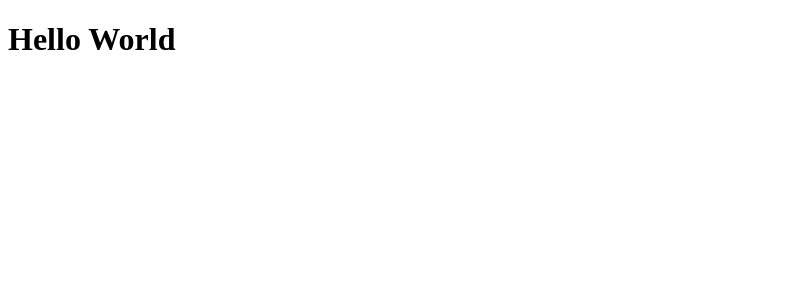
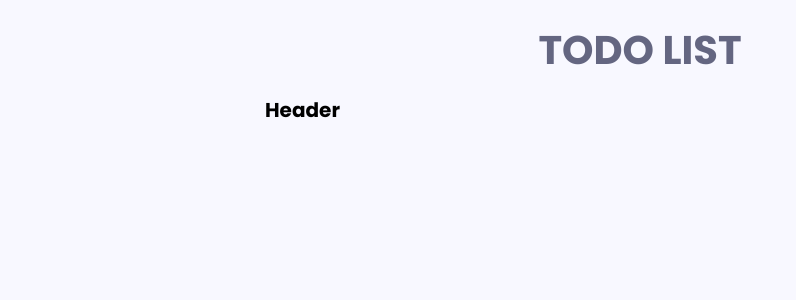
Before and after one commit to DanielCapcelea/react-todo-app, a React (Create React App) app: page / in a window 1280 px wide. Shown: the top 300 px of the page, without its empty margins (0-796 px from the left). Built offline with nearby package versions, Linux system fonts and the light colour scheme.

Commit message:
next step

```diff
--- a/src/App.js
+++ b/src/App.js
@@ -1,9 +1,15 @@
 import React from 'react';
+import PageTitle from './components/PageTitle';
+import style from './styles/modules/app.module.scss';
+import AppHeader from './components/AppHeader';
 
 function App() {
   return (
     <div className="container">
-      <h1>Hello World</h1>
+      <PageTitle />
+      <div className={style.app__wrapper}>
+        <AppHeader />
+      </div>
     </div>
   );
 }
--- /dev/null
+++ b/src/components/AppHeader.js
@@ -0,0 +1,11 @@
+import React from 'react';
+
+function AppHeader() {
+  return (
+    <div>
+      <h1>Header</h1>
+    </div>
+  );
+}
+
+export default AppHeader;
--- /dev/null
+++ b/src/components/PageTitle.js
@@ -0,0 +1,12 @@
+import React from 'react';
+import styles from '../styles/modules/title.module.scss';
+
+function PageTitle({ children, ...rest }) {
+  return (
+    <p className={styles.title} {...rest}>
+      TODO LIST
+    </p>
+  );
+}
+
+export default PageTitle;
--- a/src/index.js
+++ b/src/index.js
@@ -1,6 +1,11 @@
 import React from 'react';
 import ReactDOM from 'react-dom';
 import App from './App';
+import './styles/GlobalStyles.css';
+import '@fontsource/poppins';
+import '@fontsource/poppins/500.css';
+import '@fontsource/poppins/600.css';
+import '@fontsource/poppins/700.css';
 
 ReactDOM.render(
   <React.StrictMode>
--- a/src/styles/GlobalStyles.css
+++ b/src/styles/GlobalStyles.css
@@ -5,6 +5,7 @@
     margin: 0;
     padding: 0;
 }
+
 :root {
     --primaryPurple: #646ff0;
     --black-1: #646681;
@@ -17,18 +18,22 @@
     --black: black;
     --white: white;
 }
+
 html {
     font-size: 10px;
 }
+
 body {
     font-family: 'Poppins', sans-serif;
     width: 100%;
     min-height: 100vh;
     background-color: var(--bg-1);
 }
+
 * {
     font-family: 'Poppins', sans-serif;
 }
+
 .container {
     width: 90%;
     max-width: 1200px;
```
Also changed, not shown: 1 other file (tests, documents, lock files or other folders). Lines whose indentation alone changed are shown as unchanged.
